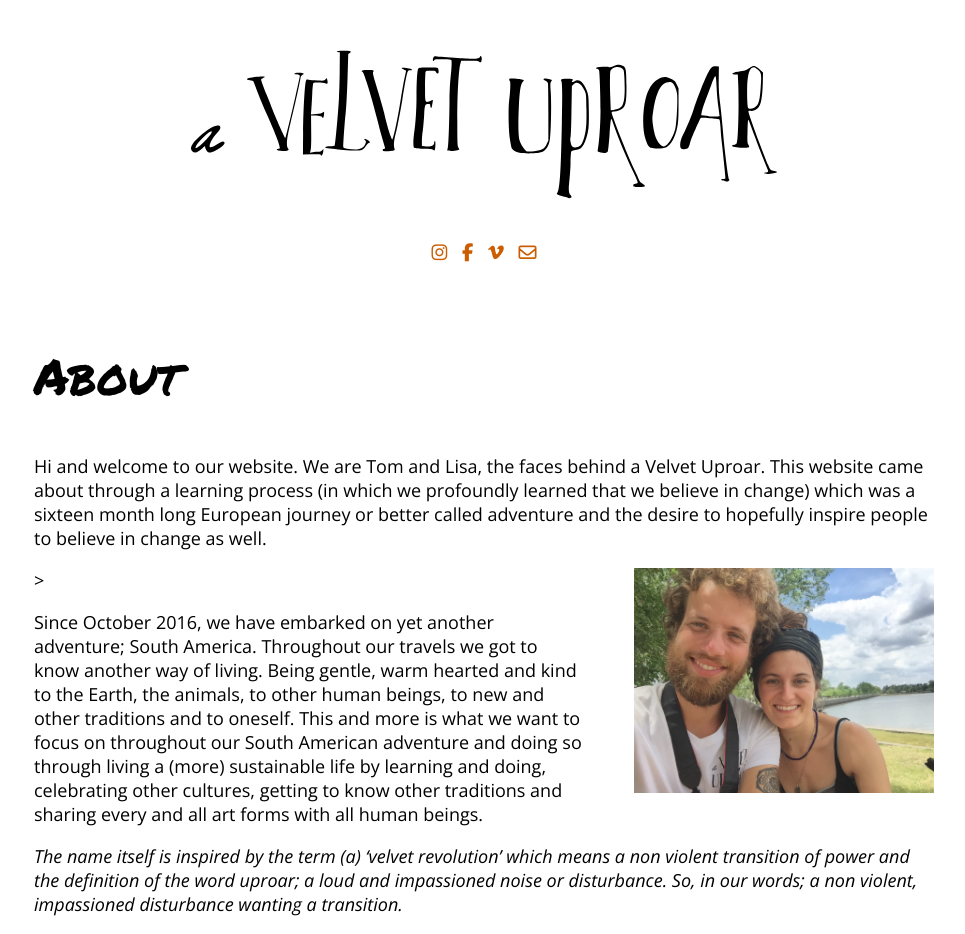
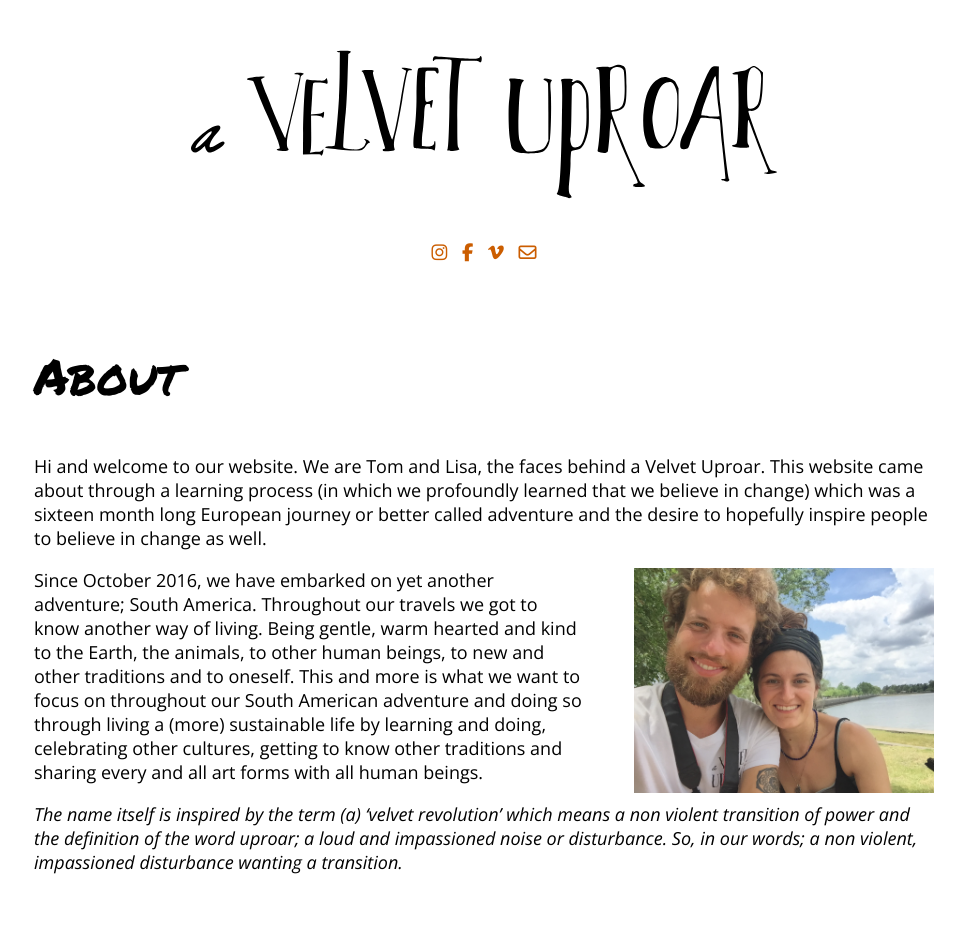
Before and after one commit to TomSmit/a-velvet-uproar, a Jekyll site: the page built from about.md, in a window 1280 px wide. Shown: the whole page, without its empty margins (156-1121 px from the left). Built offline with Jekyll 4.4.1, drawn with Linux system fonts in a browser that asks for light colours; nearby versions of some CDN libraries; after the commit the page ends 900 px from its top, so only the background shows below that.

Commit message:
Updated About

```diff
--- a/about.md
+++ b/about.md
@@ -6,7 +6,7 @@ layout: page
 
 Hi and welcome to our website. We are Tom and Lisa, the faces behind a Velvet Uproar. This website came about through a learning process (in which we profoundly learned that we believe in change) which was a sixteen month long European journey or better called adventure and the desire to hopefully inspire people to believe in change as well.
 
-![IMG_6497.JPG](/uploads/IMG_6497.JPG)>
+![IMG_6497.JPG](/uploads/IMG_6497.JPG)
 
 Since October 2016, we have embarked on yet another adventure; South America. Throughout our travels we got to know another way of living. Being gentle, warm hearted and kind to the Earth, the animals, to other human beings, to new and other traditions and to oneself. This and more is what we want to focus on throughout our South American adventure and doing so through living a (more) sustainable life by learning and doing, celebrating other cultures, getting to know other traditions and sharing every and all art forms with all human beings.
 
```
